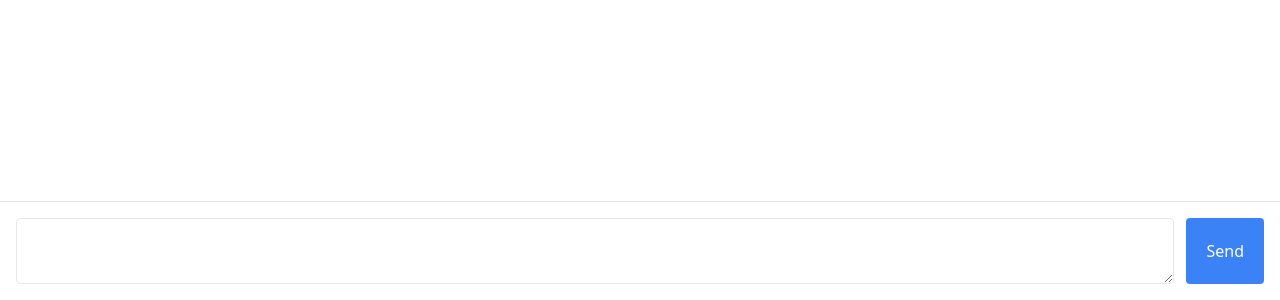
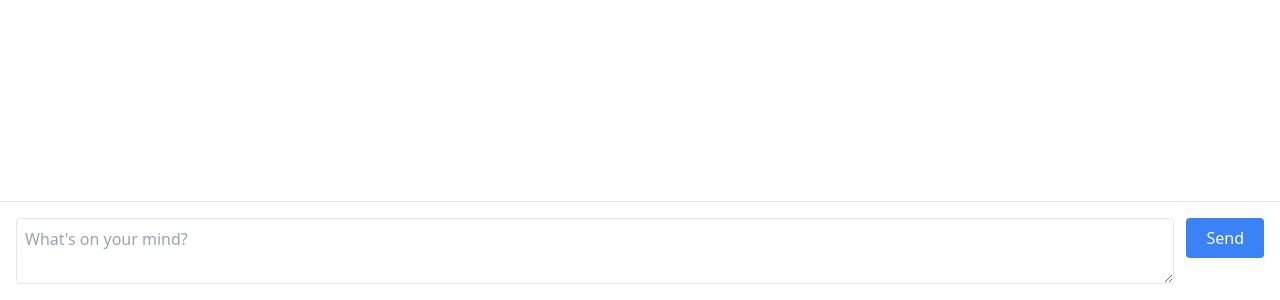
Before and after one commit to iwanharyatno/chatnote, a React (Vite) app: page / in a window 1280 px wide. Shown: the part 500-800 px from the top of the page. Built offline with nearby package versions, Linux system fonts and the light colour scheme.

Commit message:
Set title

```diff
--- a/index.html
+++ b/index.html
@@ -4,7 +4,7 @@
     <meta charset="UTF-8" />
     <link rel="icon" type="image/svg+xml" href="/vite.svg" />
     <meta name="viewport" content="width=device-width, initial-scale=1.0" />
-    <title>Vite + React</title>
+    <title>ChatNote - What's on your mind?</title>
   </head>
   <body>
     <div id="root"></div>
--- a/src/components/ChatPanel.jsx
+++ b/src/components/ChatPanel.jsx
@@ -13,14 +13,15 @@ function ChatPanel({ onMessage }) {
   }
 
   return (
-    <div className="p-4 border-t flex justify-stretch">
+    <div className="p-4 border-t flex justify-stretch items-start">
       <textarea
+        placeholder="What's on your mind?"
         className="font-arial border rounded flex-grow focus:outline-none p-2"
         onChange={(e) => setContent(e.target.value)}
         value={content}>
       </textarea>
       <button
-        className="px-5 ml-3 bg-blue-500 hover:bg-blue-700 rounded text-white"
+        className="px-5 py-2 ml-3 bg-blue-500 hover:bg-blue-700 rounded text-white"
         onClick={sendMessage}>Send</button>
     </div>
   );
```
